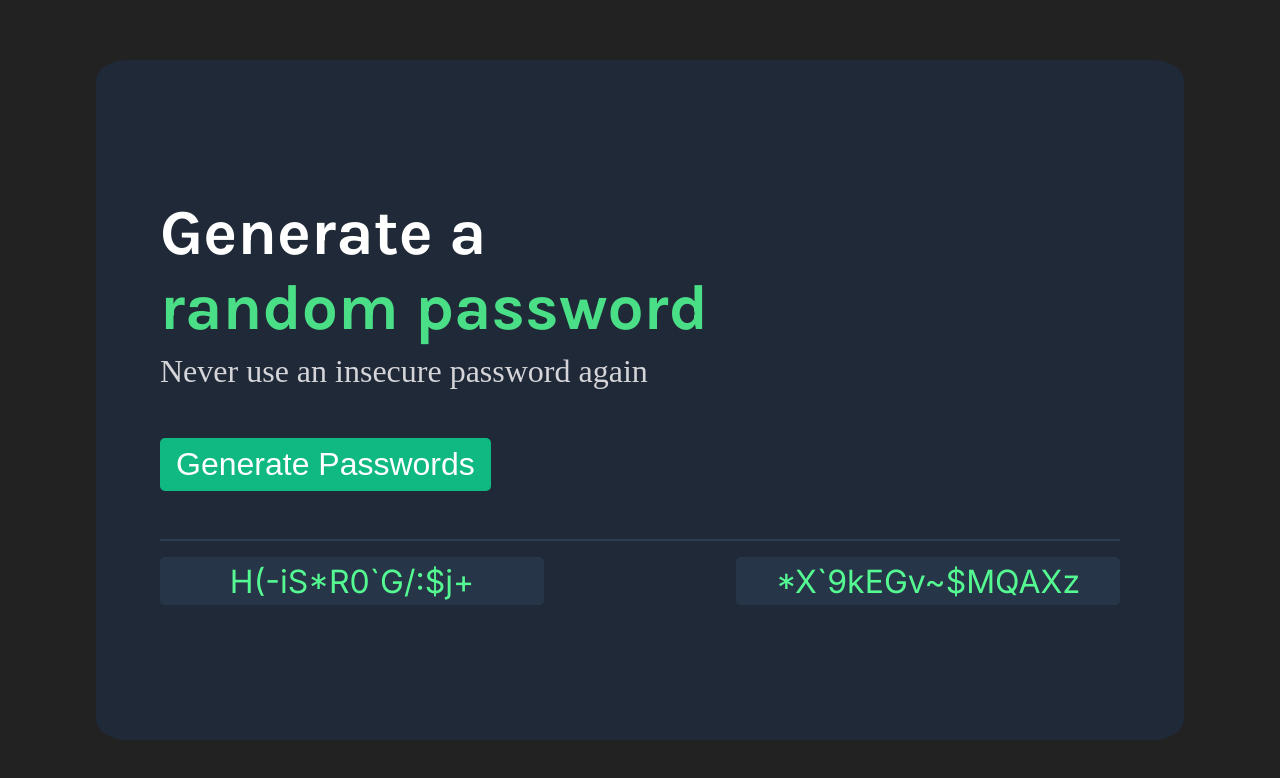
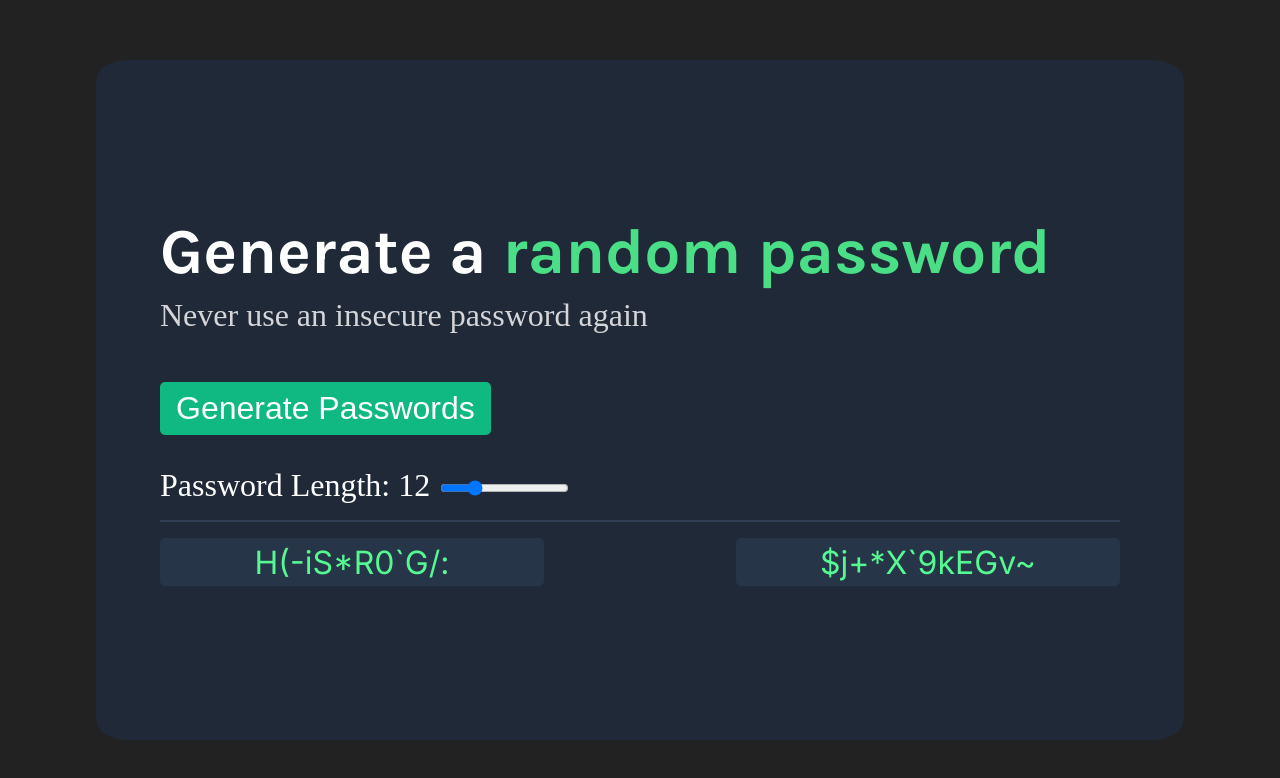
Before and after one commit to Anthony-Long/PasswordGenerator, a plain HTML site: page index.html in a window 1280 px wide. Both pictures are taken after a click on the button "Generate Passwords". Drawn offline with Linux system fonts and the light colour scheme.

Commit message:
add password length feature

```diff
--- a/index.html
+++ b/index.html
@@ -22,7 +22,19 @@
         <button class="btn-style" id="password-generate-btn">
           Generate Passwords
         </button>
-
+        <div class="slidecontainer">
+          <label for="password-length"
+            >Password Length: <span id="pw-length-span">12</span></label
+          >
+          <input
+            type="range"
+            min="8"
+            max="25"
+            value="12"
+            class="slider"
+            id="password-length-slider"
+          />
+        </div>
         <hr />
         <div class="pw-container">
           <div class="pw-results" id="result1">Generate a Password!</div>
--- a/script.js
+++ b/script.js
@@ -2,15 +2,27 @@ const characters = ["A","B","C","D","E","F","G","H","I","J","K","L","M","N","O"
 "/"];
 
 const passwordGenerateBtn = document.getElementById('password-generate-btn')
+const passwordLengthSlider = document.getElementById('password-length-slider')
+let sliderValue = passwordLengthSlider.value;
 
+passwordLengthSlider.addEventListener('input', function(event) {
+    sliderValue = event.target.value
+    console.log(sliderValue)
+    document.getElementById('pw-length-span').textContent = sliderValue
+})
+
+setTimeout(function() {
+    console.log(sliderValue)
+},2000)
 
 passwordGenerateBtn.addEventListener('click', function() {
-    let password1 = returnPassword(characters, 15)
-    let password2 = returnPassword(characters, 15)
+    let password1 = returnPassword(characters, sliderValue)
+    let password2 = returnPassword(characters, sliderValue)
     document.getElementById('result1').textContent = password1
     document.getElementById('result2').textContent = password2
 
 })
+
 
 
 function returnPassword(chars, count) {
--- a/styles.css
+++ b/styles.css
@@ -93,6 +93,10 @@ hr {
   font-family: "Inter", "arial", "sans-serif";
 }
 
+span {
+  display: inline;
+}
+
 @media (max-width: 1000px) {
   .container {
     height: auto;
```
